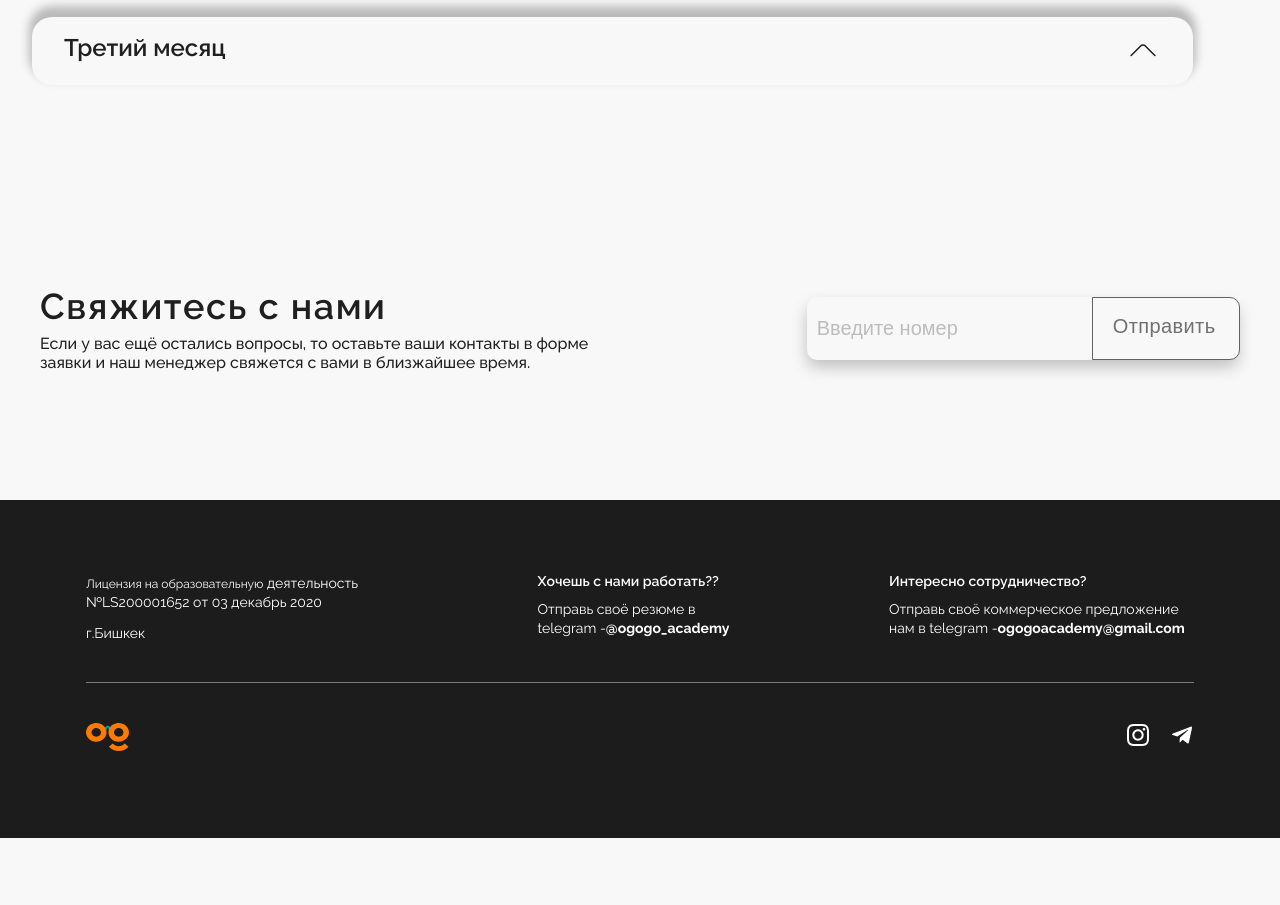
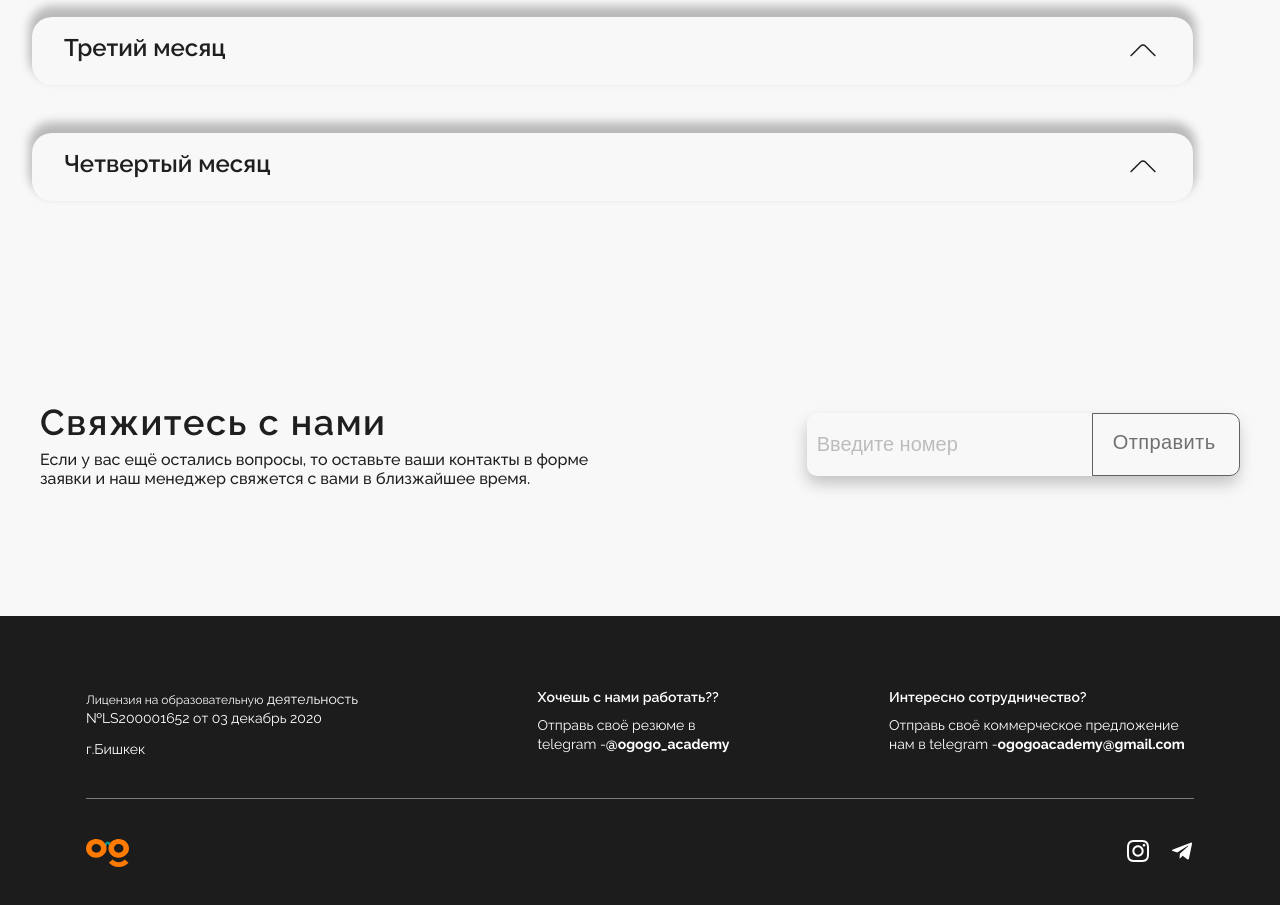
Before and after one commit to ImanArs/ogogoEng, a React (Create React App) app: page /python in a window 1280 px wide. Shown: the part 1980-2885 px from the top of the page. Before the commit the page ends 2818 px from the top, so only its background shows below. Built offline with nearby package versions, Linux system fonts and the light colour scheme.

Commit message:
fixed v2.5

```diff
--- a/public/locales/ru/translation.json
+++ b/public/locales/ru/translation.json
@@ -27,7 +27,8 @@
 	},
 	"installment": {
 		"installments": "Беcпроцентная рассрочка",
-		"down": "Рассрочка без первоначального взноса и переплат до 12 месяцев. Срок рассмотрения рассрочки от 2 до 30 минут. Оставляй заявку"
+		"down": "Рассрочка без первоначального взноса и переплат до 12 месяцев. Срок рассмотрения рассрочки от 1 до 2 дней. ",
+		"req": "Оставляй заявку"
 	},
 	"Work": {
 		"title": "Выпускные работы студентов",
@@ -151,6 +152,11 @@
 				"one": "1. Вызов fetch внутри промиса",
 				"two": "2. Асинхронные функции",
 				"three": "3. Обработка ошибок в асинхронных функциях"
+			},
+			"four": "Четвертый месяц",
+			"fourMonth": {
+				"one": "1.  TypeScript",
+				"two": "2.  WebPack"
 			}
 		}
 	},
@@ -190,8 +196,14 @@
 			},
 			"third": "Третий месяц",
 			"ThirdMonth": {
-				"one": "1. Django, HTML/CSS",
-				"two": "2. Restful API, Django REST Framework",
+				"one": "1. FLASK",
+				"two": "2. DJANGO, HTML-CSSk",
+				"three": "3. REDIS(ASYNC)"
+			},
+			"four": "Четвертый месяц",
+			"fourMonth": {
+				"one": "1.  RESTFUL API, DJANGO REST",
+				"two": "2.  FIREBASE GOOGLE, FACEBOOK AUTH",
 				"three": "3. Docker, Deploy"
 			}
 		}
--- a/src/Layout/ContactUs/ContactUs.jsx
+++ b/src/Layout/ContactUs/ContactUs.jsx
@@ -12,7 +12,7 @@ const ContactUs = () => {
 			</div>
 			<form
 				target='_blank'
-				action='https://formsubmit.co/islamjan.m.m@gmail.com'
+				action='https://formsubmit.co/ogogoacademy@gmail.com'
 				method='POST'
 				className={styles.contact__right}
 			>
--- a/src/Layout/Home.jsx
+++ b/src/Layout/Home.jsx
@@ -50,7 +50,7 @@ const Home = () => {
 				)}
 			</div>
 
-			<ContactUs />
+			<ContactUs id='contact' />
 			<Slide />
 			<FAQ setInfo={setInfo} info={info} />
 			<Installment />
--- a/src/Layout/Home.module.scss
+++ b/src/Layout/Home.module.scss
@@ -16,7 +16,7 @@
 		background-repeat: no-repeat;
 		background-size: contain;
 		width: 100%;
-		height: 500px;
+		height: 350px;
 		align-items: flex-start;
 		@media all and (max-width: 770px) {
 			display: flex;
@@ -40,7 +40,7 @@
 				position: static;
 			}
 			.home__block {
-				margin-bottom: 28px;
+				margin-bottom: 15px;
 				order: -1;
 				@media all and (max-width: 767px) {
 					margin-bottom: 15px;
@@ -76,7 +76,7 @@
 			h2 {
 				font-size: 100px;
 				color: $color__text__orange;
-				letter-spacing: 15px;
+				letter-spacing: 5px;
 				line-height: 90px;
 				order: 1;
 				@media all and (max-width: 767px) {
--- a/src/Layout/Installment/Installment.jsx
+++ b/src/Layout/Installment/Installment.jsx
@@ -13,6 +13,9 @@ const Installment = () => {
 			<div className={styles.installment__block}>
 				<h2>{t('installment.installments')}</h2>
 				<p>{t('installment.down')}</p>
+				<button>
+					<a href='#contact'>{t('installment.req')}</a>{' '}
+				</button>
 			</div>
 			<div className={styles.icon__block}>
 				<svg
--- a/src/Layout/Installment/Installment.module.scss
+++ b/src/Layout/Installment/Installment.module.scss
@@ -34,7 +34,7 @@
 	.installment__block {
 		position: absolute;
 		color: #fff;
-		top: 37%;
+		top: 25%;
 		left: 5%;
 		text-align: start;
 		@media all and (max-width: 770px) {
@@ -60,6 +60,23 @@
 				height: 25rem;
 			}
 		}
+		button {
+			margin-top: 20px;
+			color: #fff;
+			padding: 14px 24px;
+			font-weight: 500;
+			font-size: 16px;
+			line-height: 19px;
+			border: 1px solid rgb(158, 158, 158);
+			border-radius: 10px;
+			background: none;
+			cursor: pointer;
+			transition: 1s;
+		}
+		button:hover {
+			color: black;
+			background: rgb(194, 194, 194);
+		}
 	}
 	.icon__block {
 		position: absolute;
--- a/src/Layout/MainJS/MainJS.jsx
+++ b/src/Layout/MainJS/MainJS.jsx
@@ -17,7 +17,8 @@ const MainJS = () => {
 	const [info, setInfo] = useState()
 	const [one, setOne] = useState(false)
 	const [two, setTwo] = useState(true)
-	const [three, setЕhree] = useState(true)
+	const [three, setThree] = useState(true)
+	const [four, setFour] = useState(true)
 
 	const click = i => {
 		if (i === 'one') {
@@ -25,17 +26,35 @@ const MainJS = () => {
 				setTwo(true)
 			}
 			if (three === false) {
-				setЕhree(true)
+				setThree(true)
 			}
+			if (four === false) {
+				setFour(true)
+			}
+			console.log(one, two, three, four)
 			setOne(!one)
 		} else if (i === 'two') {
 			if (one === false) {
 				setOne(true)
 			}
 			if (three === false) {
-				setЕhree(true)
+				setThree(true)
+			}
+			if (four === false) {
+				setFour(true)
 			}
 			setTwo(!two)
+		} else if (i === 'three') {
+			if (one === false) {
+				setOne(true)
+			}
+			if (two === false) {
+				setTwo(true)
+			}
+			if (four === false) {
+				setFour(true)
+			}
+			setThree(!three)
 		} else {
 			if (one === false) {
 				setOne(true)
@@ -43,7 +62,10 @@ const MainJS = () => {
 			if (two === false) {
 				setTwo(true)
 			}
-			setЕhree(!three)
+			if (three === false) {
+				setThree(true)
+			}
+			setFour(!four)
 		}
 	}
 	return (
@@ -264,6 +286,39 @@ const MainJS = () => {
 							</div>
 						</div>
 					</div>
+					<div className={styles.dropdown} onClick={() => click('four')}>
+						<div
+							className={four ? styles.dropdown__select : styles.dropdown__sel}
+						>
+							<span className={styles.select}>{t('js.program.four')}</span>
+							<svg
+								width='36'
+								height='36'
+								viewBox='0 0 36 36'
+								fill='none'
+								xmlns='http://www.w3.org/2000/svg'
+							>
+								<path
+									d='M29.8791 13.4248L20.0991 23.2048C18.9441 24.3598 17.0541 24.3598 15.8991 23.2048L6.11914 13.4248'
+									stroke='#1F1F1F'
+									strokeWidth='1.5'
+									strokeMiterlimit='10'
+									strokeLinecap='round'
+									strokeLinejoin='round'
+								/>
+							</svg>
+						</div>
+						<div
+							className={four ? styles.dropdown__listt : styles.dropdown_none}
+						>
+							<div className={styles.dropdown__list__item}>
+								<a href='#'>{t('js.program.fourMonth.one')}</a>
+							</div>
+							<div className={styles.dropdown__list__item}>
+								<a href='#'>{t('js.program.fourMonth.two')}</a>
+							</div>
+						</div>
+					</div>
 				</div>
 			</div>
 			<div id={styles.contact}>
--- a/src/Layout/MainPython/MainPython.jsx
+++ b/src/Layout/MainPython/MainPython.jsx
@@ -17,7 +17,8 @@ const MainPython = () => {
 	const [info, setInfo] = useState()
 	const [one, setOne] = useState(false)
 	const [two, setTwo] = useState(true)
-	const [three, setЕhree] = useState(true)
+	const [three, setThree] = useState(true)
+	const [four, setFour] = useState(true)
 
 	const click = i => {
 		if (i === 'one') {
@@ -25,17 +26,35 @@ const MainPython = () => {
 				setTwo(true)
 			}
 			if (three === false) {
-				setЕhree(true)
+				setThree(true)
 			}
+			if (four === false) {
+				setFour(true)
+			}
+			console.log(one, two, three, four)
 			setOne(!one)
 		} else if (i === 'two') {
 			if (one === false) {
 				setOne(true)
 			}
 			if (three === false) {
-				setЕhree(true)
+				setThree(true)
+			}
+			if (four === false) {
+				setFour(true)
 			}
 			setTwo(!two)
+		} else if (i === 'three') {
+			if (one === false) {
+				setOne(true)
+			}
+			if (two === false) {
+				setTwo(true)
+			}
+			if (four === false) {
+				setFour(true)
+			}
+			setThree(!three)
 		} else {
 			if (one === false) {
 				setOne(true)
@@ -43,7 +62,10 @@ const MainPython = () => {
 			if (two === false) {
 				setTwo(true)
 			}
-			setЕhree(!three)
+			if (three === false) {
+				setThree(true)
+			}
+			setFour(!four)
 		}
 	}
 	return (
@@ -301,6 +323,42 @@ const MainPython = () => {
 							</div>
 						</div>
 					</div>
+					<div className={styles.dropdown} onClick={() => click('four')}>
+						<div
+							className={four ? styles.dropdown__select : styles.dropdown__sel}
+						>
+							<span className={styles.select}>{t('python.program.four')}</span>
+							<svg
+								width='36'
+								height='36'
+								viewBox='0 0 36 36'
+								fill='none'
+								xmlns='http://www.w3.org/2000/svg'
+							>
+								<path
+									d='M29.8791 13.4248L20.0991 23.2048C18.9441 24.3598 17.0541 24.3598 15.8991 23.2048L6.11914 13.4248'
+									stroke='#1F1F1F'
+									strokeWidth='1.5'
+									strokeMiterlimit='10'
+									strokeLinecap='round'
+									strokeLinejoin='round'
+								/>
+							</svg>
+						</div>
+						<div
+							className={four ? styles.dropdown__listt : styles.dropdown_none}
+						>
+							<div className={styles.dropdown__list__item}>
+								<a href='#'>{t('python.program.fourMonth.one')}</a>
+							</div>
+							<div className={styles.dropdown__list__item}>
+								<a href='#'>{t('python.program.fourMonth.two')}</a>
+							</div>
+							<div className={styles.dropdown__list__item}>
+								<a href='#'>{t('python.program.fourMonth.three')}</a>
+							</div>
+						</div>
+					</div>
 				</div>
 			</div>
 			<ContactUs />
```
Also changed, not shown: public/locales/en/translation.json (+13 -1 lines).
